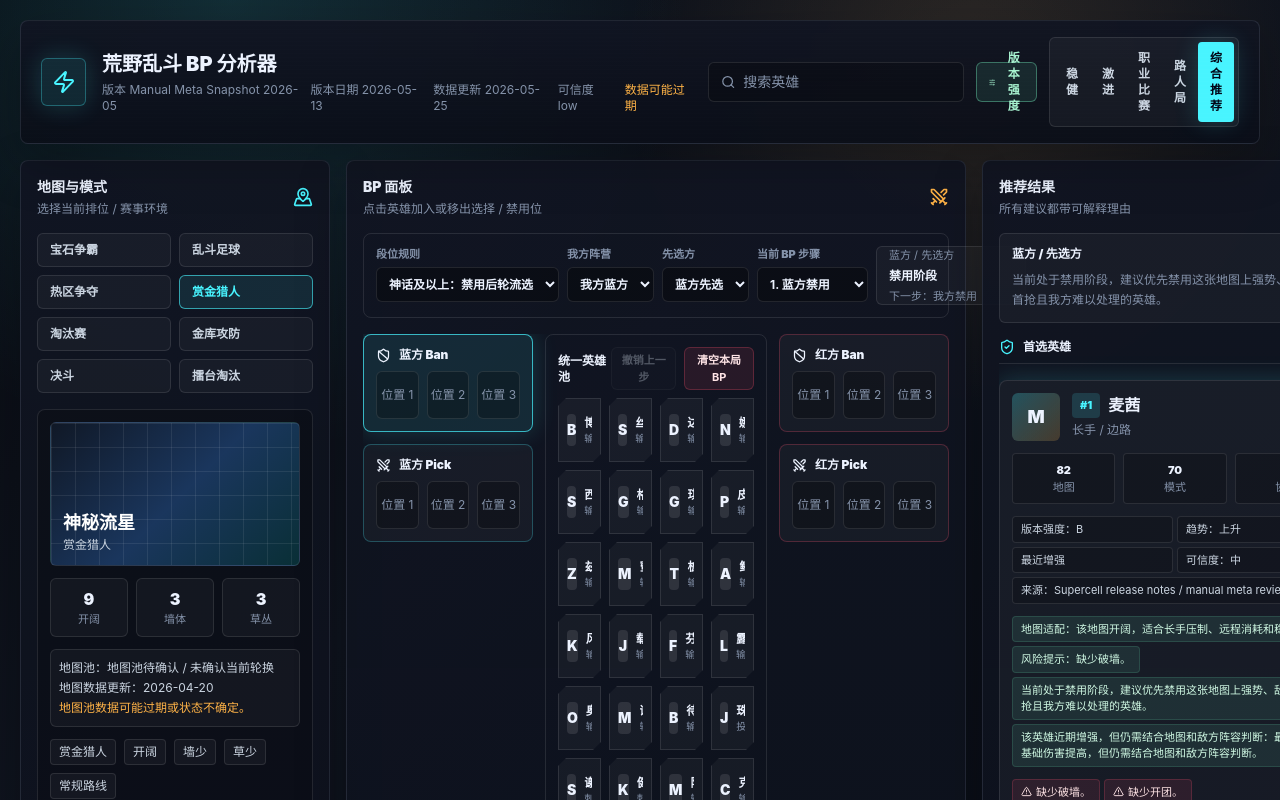
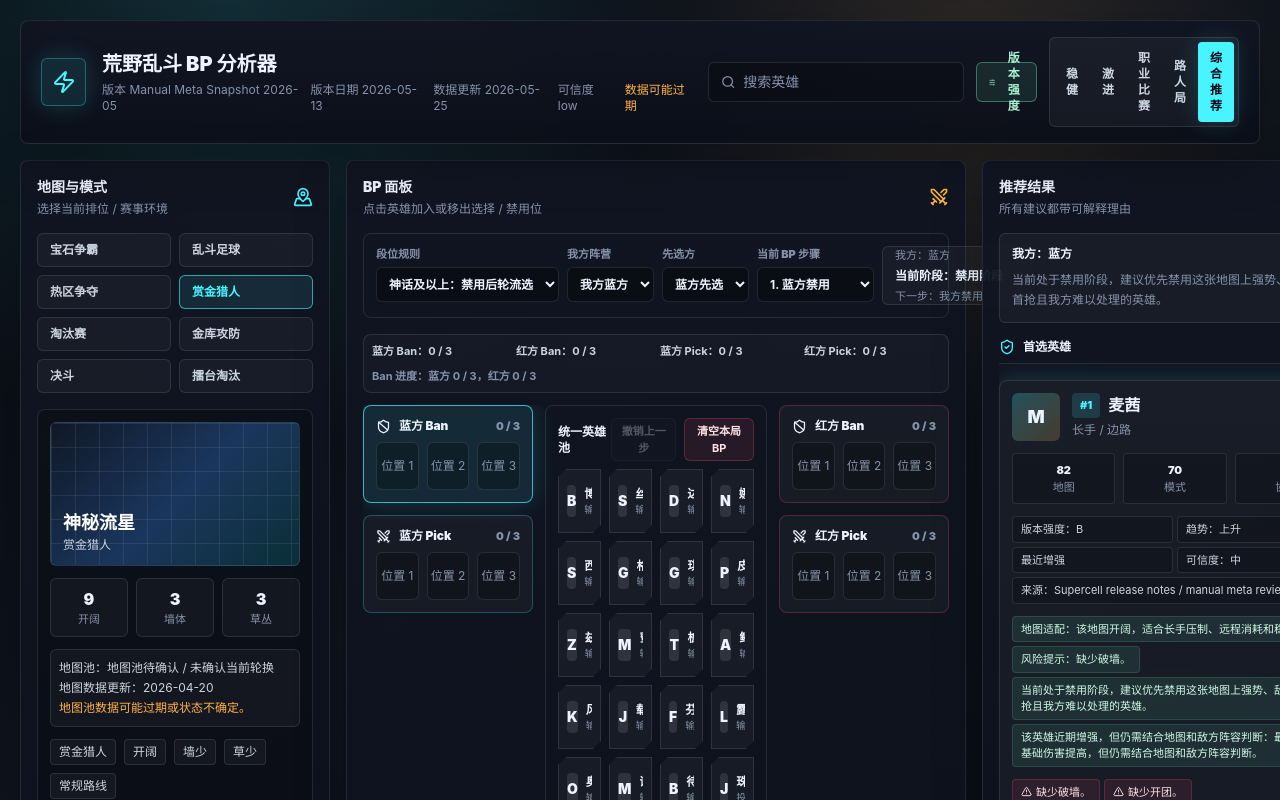
Before and after one commit to Ponder-c/brawl-stars-bp-analyzer, a React (Vite) app: page / in a window 1280 px wide. Shown: the top 800 px of the page. Built offline with nearby package versions, Linux system fonts and the light colour scheme.

Commit message:
fix ban phase before pick flow

```diff
--- a/src/App.tsx
+++ b/src/App.tsx
@@ -1,7 +1,7 @@
 import { useMemo, useState } from 'react';
 import { brawlers, checkDataFreshness, currentVersionMeta, getBrawlerMetaSnapshot, knowledgeBase, maps } from './data';
 import { buildAnalysis, recommendBans, recommendCompositions, recommendCounterPicks, recommendPicks } from './algorithm/recommendations';
-import { normalizeDraftState } from './algorithm/draft';
+import { DEFAULT_BANS_PER_TEAM, normalizeDraftState } from './algorithm/draft';
 import { AnalysisPanel } from './components/AnalysisPanel';
 import { DraftBoard } from './components/DraftBoard';
 import { MapSelector } from './components/MapSelector';
@@ -20,6 +20,7 @@
     rankMode: 'mythic_plus',
     mySide: 'blue',
     firstPickSide: 'blue',
+    bansPerTeam: DEFAULT_BANS_PER_TEAM,
     currentPhase: 'ban',
     currentTeam: 'blue',
     currentStep: 0,
--- a/src/algorithm/draft.ts
+++ b/src/algorithm/draft.ts
@@ -2,12 +2,21 @@
 
 export type DraftTeam = 'blue' | 'red';
 export type DraftStage = 'ban' | 'first_pick' | 'middle_pick' | 'last_pick' | 'complete';
+export const DEFAULT_BANS_PER_TEAM = 3;
+export const PICKS_PER_TEAM = 3;
 
 export interface DraftOrderStep {
   phase: Exclude<DraftPhase, 'complete'>;
   team: DraftTeam;
+  slot: number;
   pickNumber?: number;
   mode?: 'snake_pick' | 'simultaneous_pick';
+}
+
+export interface CreateDraftOrderOptions {
+  rankMode?: RankMode;
+  firstPickSide?: TeamSide;
+  bansPerTeam?: number;
 }
 
 export interface DraftWeightSet {
@@ -23,36 +32,46 @@
   risk: number;
 }
 
-export function createDraftOrder(rankMode: RankMode = 'mythic_plus', firstPickSide: TeamSide = 'blue'): DraftOrderStep[] {
+export function createDraftOrder({
+  rankMode = 'mythic_plus',
+  firstPickSide = 'blue',
+  bansPerTeam = DEFAULT_BANS_PER_TEAM
+}: CreateDraftOrderOptions = {}): DraftOrderStep[] {
   // Diamond uses bans first, then simultaneous hero picks. Mythic+ uses bans first,
   // then snake picks; firstPickSide is randomly decided by the game for that match.
   const secondPickSide = firstPickSide === 'blue' ? 'red' : 'blue';
+  const banSteps = Array.from({ length: bansPerTeam }, (_, index) => {
+    const slot = index + 1;
+    return [
+      { phase: 'ban' as const, team: 'blue' as const, slot },
+      { phase: 'ban' as const, team: 'red' as const, slot }
+    ];
+  }).flat();
+
   if (rankMode === 'diamond') {
     return [
-      { phase: 'ban', team: 'blue' },
-      { phase: 'ban', team: 'red' },
-      { phase: 'pick', team: 'blue', pickNumber: 1, mode: 'simultaneous_pick' },
-      { phase: 'pick', team: 'blue', pickNumber: 2, mode: 'simultaneous_pick' },
-      { phase: 'pick', team: 'blue', pickNumber: 3, mode: 'simultaneous_pick' },
-      { phase: 'pick', team: 'red', pickNumber: 1, mode: 'simultaneous_pick' },
-      { phase: 'pick', team: 'red', pickNumber: 2, mode: 'simultaneous_pick' },
-      { phase: 'pick', team: 'red', pickNumber: 3, mode: 'simultaneous_pick' }
+      ...banSteps,
+      { phase: 'pick', team: 'blue', slot: 1, pickNumber: 1, mode: 'simultaneous_pick' },
+      { phase: 'pick', team: 'blue', slot: 2, pickNumber: 2, mode: 'simultaneous_pick' },
+      { phase: 'pick', team: 'blue', slot: 3, pickNumber: 3, mode: 'simultaneous_pick' },
+      { phase: 'pick', team: 'red', slot: 1, pickNumber: 1, mode: 'simultaneous_pick' },
+      { phase: 'pick', team: 'red', slot: 2, pickNumber: 2, mode: 'simultaneous_pick' },
+      { phase: 'pick', team: 'red', slot: 3, pickNumber: 3, mode: 'simultaneous_pick' }
     ];
   }
 
   return [
-    { phase: 'ban', team: 'blue' },
-    { phase: 'ban', team: 'red' },
-    { phase: 'pick', team: firstPickSide, pickNumber: 1, mode: 'snake_pick' },
-    { phase: 'pick', team: secondPickSide, pickNumber: 1, mode: 'snake_pick' },
-    { phase: 'pick', team: secondPickSide, pickNumber: 2, mode: 'snake_pick' },
-    { phase: 'pick', team: firstPickSide, pickNumber: 2, mode: 'snake_pick' },
-    { phase: 'pick', team: firstPickSide, pickNumber: 3, mode: 'snake_pick' },
-    { phase: 'pick', team: secondPickSide, pickNumber: 3, mode: 'snake_pick' }
+    ...banSteps,
+    { phase: 'pick', team: firstPickSide, slot: 1, pickNumber: 1, mode: 'snake_pick' },
+    { phase: 'pick', team: secondPickSide, slot: 1, pickNumber: 1, mode: 'snake_pick' },
+    { phase: 'pick', team: secondPickSide, slot: 2, pickNumber: 2, mode: 'snake_pick' },
+    { phase: 'pick', team: firstPickSide, slot: 2, pickNumber: 2, mode: 'snake_pick' },
+    { phase: 'pick', team: firstPickSide, slot: 3, pickNumber: 3, mode: 'snake_pick' },
+    { phase: 'pick', team: secondPickSide, slot: 3, pickNumber: 3, mode: 'snake_pick' }
   ];
 }
 
-export const rankedDraftOrder = createDraftOrder('mythic_plus', 'blue');
+export const rankedDraftOrder = createDraftOrder({ rankMode: 'mythic_plus', firstPickSide: 'blue' });
 
 export const draftWeights: Record<DraftStage, DraftWeightSet> = {
   first_pick: {
@@ -122,11 +141,16 @@
 }
 
 export function sideLabel(side: TeamSide) {
-  return side === 'blue' ? '蓝方 / 先选方' : '红方 / 后选方';
+  return side === 'blue' ? '我方：蓝方' : '我方：红方';
 }
 
-export function getStepInfo(currentStep: number, rankMode: RankMode = 'mythic_plus', firstPickSide: TeamSide = 'blue') {
-  const draftOrder = createDraftOrder(rankMode, firstPickSide);
+export function getStepInfo(
+  currentStep: number,
+  rankMode: RankMode = 'mythic_plus',
+  firstPickSide: TeamSide = 'blue',
+  bansPerTeam: number = DEFAULT_BANS_PER_TEAM
+) {
+  const draftOrder = createDraftOrder({ rankMode, firstPickSide, bansPerTeam });
   const step = clampStep(currentStep, draftOrder);
   return draftOrder[step] ?? null;
 }
@@ -138,10 +162,10 @@
   return isAlly ? 'ally_pick' : 'enemy_pick';
 }
 
-export function getDraftStage(draft: Pick<DraftState, 'currentStep' | 'currentPhase' | 'nextAction' | 'rankMode' | 'firstPickSide'>): DraftStage {
+export function getDraftStage(draft: Pick<DraftState, 'currentStep' | 'currentPhase' | 'nextAction' | 'rankMode' | 'firstPickSide' | 'bansPerTeam'>): DraftStage {
   if (draft.currentPhase === 'complete' || draft.nextAction === 'complete') return 'complete';
   if (draft.currentPhase === 'ban' || draft.nextAction.endsWith('_ban')) return 'ban';
-  const draftOrder = createDraftOrder(draft.rankMode, draft.firstPickSide);
+  const draftOrder = createDraftOrder({ rankMode: draft.rankMode, firstPickSide: draft.firstPickSide, bansPerTeam: draft.bansPerTeam });
   const pickStepsBeforeOrAt = draftOrder.slice(0, clampStep(draft.currentStep, draftOrder) + 1).filter((step) => step.phase === 'pick').length;
   if (pickStepsBeforeOrAt <= 1) return 'first_pick';
   if (pickStepsBeforeOrAt >= 6) return 'last_pick';
@@ -161,12 +185,8 @@
 export function getDraftStageReason(draft: DraftState) {
   const stage = getDraftStage(draft);
   if (stage === 'ban') return '当前处于禁用阶段，建议优先禁用这张地图上强势、敌方可能首抢且我方难以处理的英雄。';
-  if (stage === 'first_pick') return draft.teamSide === 'blue'
-    ? '当前为蓝方先选，推荐优先选择地图适配高、稳定性强、不容易被针对的英雄。'
-    : '当前为红方观察蓝方首选前后的选择，推荐更重视稳健补位，避免过早暴露高风险体系。';
-  if (stage === 'middle_pick') return draft.teamSide === 'red'
-    ? '当前为红方后手选择，敌方已经暴露核心英雄，因此推荐优先考虑 Counter Pick 和阵容补位。'
-    : '当前为蓝方中段选择，需要在地图强势和补位之间平衡，避免阵容被后手克制。';
+  if (stage === 'first_pick') return `${draft.firstPickSide === 'blue' ? '蓝方' : '红方'}先选，推荐优先选择地图适配高、稳定性强、不容易被针对的英雄。`;
+  if (stage === 'middle_pick') return '当前处于中段选择，需要在地图强势、Counter Pick 和阵容补位之间平衡。';
   if (stage === 'last_pick') return '当前接近尾选，可针对敌方完整阵容选择强克制英雄，但需要注意阵容风险。';
   return '当前 BP 已接近完成，推荐以阵容结构和风险修正为主。';
 }
@@ -174,16 +194,26 @@
 export function normalizeDraftState(draft: DraftState): DraftState {
   const rankMode = draft.rankMode ?? 'mythic_plus';
   const firstPickSide = draft.firstPickSide ?? 'blue';
-  const draftOrder = createDraftOrder(rankMode, firstPickSide);
-  const currentStep = clampStep(draft.currentStep ?? 0, draftOrder);
-  const step = getStepInfo(currentStep, rankMode, firstPickSide);
+  const bansPerTeam = draft.bansPerTeam ?? DEFAULT_BANS_PER_TEAM;
+  const draftOrder = createDraftOrder({ rankMode, firstPickSide, bansPerTeam });
+  const requestedStep = clampStep(draft.currentStep ?? 0, draftOrder);
   const mySide = draft.mySide ?? draft.teamSide ?? 'blue';
   const teamSide = mySide;
-  const currentTeam = step?.team ?? draft.currentTeam ?? mySide;
   const bluePicks = draft.bluePicks ?? (teamSide === 'blue' ? draft.allyPicks : draft.enemyPicks) ?? [];
   const redPicks = draft.redPicks ?? (teamSide === 'red' ? draft.allyPicks : draft.enemyPicks) ?? [];
   const blueBans = draft.blueBans ?? (teamSide === 'blue' ? draft.allyBans : draft.enemyBans) ?? [];
   const redBans = draft.redBans ?? (teamSide === 'red' ? draft.allyBans : draft.enemyBans) ?? [];
+  const bansComplete = blueBans.length >= bansPerTeam && redBans.length >= bansPerTeam;
+  const nextIncompleteBanStep = draftOrder.findIndex((draftStep) => {
+    if (draftStep.phase !== 'ban') return false;
+    const bans = draftStep.team === 'blue' ? blueBans : redBans;
+    return bans.length < draftStep.slot;
+  });
+  const currentStep = !bansComplete && nextIncompleteBanStep >= 0
+    ? nextIncompleteBanStep
+    : requestedStep;
+  const step = getStepInfo(currentStep, rankMode, firstPickSide, bansPerTeam);
+  const currentTeam = step?.team ?? draft.currentTeam ?? mySide;
   const currentPhase = step?.phase ?? 'complete';
   const nextAction = getActionForStep(step, mySide);
 
@@ -193,6 +223,7 @@
     rankMode,
     mySide,
     firstPickSide,
+    bansPerTeam,
     currentStep,
     currentPhase,
     currentTeam,
--- a/src/components/DraftBoard.tsx
+++ b/src/components/DraftBoard.tsx
@@ -1,6 +1,6 @@
 import { ShieldBan, Swords } from 'lucide-react';
 import { useState, type ReactNode } from 'react';
-import { createDraftOrder, getActionForStep, getDraftStage, getDraftStageLabel, getStepInfo, normalizeDraftState, sideLabel, updateDraftStep } from '../algorithm/draft';
+import { PICKS_PER_TEAM, createDraftOrder, getActionForStep, getStepInfo, normalizeDraftState, sideLabel, updateDraftStep } from '../algorithm/draft';
 import { getBrawlerDisplayName, zhCN } from '../data/translations';
 import type { Brawler, DraftState, RankMode, TeamSide } from '../types/domain';
 import { BrawlerPicker } from './BrawlerPicker';
@@ -15,18 +15,29 @@
 export function DraftBoard({ brawlers, draft, search, onDraftChange }: Props) {
   const [history, setHistory] = useState<DraftState[]>([]);
   const normalizedDraft = normalizeDraftState(draft);
-  const draftOrder = createDraftOrder(normalizedDraft.rankMode, normalizedDraft.firstPickSide);
+  const draftOrder = createDraftOrder({
+    rankMode: normalizedDraft.rankMode,
+    firstPickSide: normalizedDraft.firstPickSide,
+    bansPerTeam: normalizedDraft.bansPerTeam
+  });
   const usedIds = [...normalizedDraft.bluePicks, ...normalizedDraft.redPicks, ...normalizedDraft.blueBans, ...normalizedDraft.redBans];
-  const stepInfo = getStepInfo(normalizedDraft.currentStep, normalizedDraft.rankMode, normalizedDraft.firstPickSide);
-  const draftStage = getDraftStage(normalizedDraft);
+  const stepInfo = getStepInfo(normalizedDraft.currentStep, normalizedDraft.rankMode, normalizedDraft.firstPickSide, normalizedDraft.bansPerTeam);
   const activeTeam = stepInfo ? normalizedDraft.currentTeam : null;
   const activePhase = stepInfo ? normalizedDraft.currentPhase : null;
   const activeSideKey = stepInfo ? getTeamListKey(stepInfo.team, stepInfo.phase) : null;
   const activeList = activeSideKey ? normalizedDraft[activeSideKey] : [];
-  const poolDisabledIds = stepInfo && activeList.length < 3 ? usedIds : brawlers.map((brawler) => brawler.id);
+  const activeLimit = activePhase === 'ban' ? normalizedDraft.bansPerTeam : PICKS_PER_TEAM;
+  const poolDisabledIds = stepInfo && activeList.length < activeLimit ? usedIds : brawlers.map((brawler) => brawler.id);
+  const bansComplete = normalizedDraft.blueBans.length >= normalizedDraft.bansPerTeam && normalizedDraft.redBans.length >= normalizedDraft.bansPerTeam;
+  const phaseHint = normalizedDraft.currentPhase === 'ban'
+    ? `Ban 进度：蓝方 ${normalizedDraft.blueBans.length} / ${normalizedDraft.bansPerTeam}，红方 ${normalizedDraft.redBans.length} / ${normalizedDraft.bansPerTeam}`
+    : normalizedDraft.currentPhase === 'pick'
+      ? 'Ban 已完成，进入 Pick 阶段'
+      : 'BP 已完成';
 
   const handlePoolToggle = (id: string) => {
-    if (!stepInfo || !activeSideKey || usedIds.includes(id) || activeList.length >= 3) return;
+    if (!stepInfo || !activeSideKey || usedIds.includes(id) || activeList.length >= activeLimit) return;
+    if (normalizedDraft.currentPhase === 'pick' && !bansComplete) return;
     setHistory((current) => [...current, normalizedDraft]);
     onDraftChange(normalizeDraftState({ ...normalizedDraft, [activeSideKey]: [...activeList, id], currentStep: normalizedDraft.currentStep + 1 }));
   };
@@ -46,6 +57,8 @@
     onDraftChange(
       normalizeDraftState({
         ...normalizedDraft,
+        currentPhase: 'ban',
+        currentTeam: 'blue',
         currentStep: 0,
         blueBans: [],
         redBans: [],
@@ -120,15 +133,23 @@
         </label>
         <div className="flex min-w-[150px] flex-col justify-center rounded-md border border-white/10 bg-white/[0.035] px-3">
           <span className="text-[11px] text-muted">{sideLabel(normalizedDraft.teamSide)}</span>
-          <span className="mt-1 text-xs font-black text-ink">{getDraftStageLabel(draftStage)}</span>
+          <span className="mt-1 text-xs font-black text-ink">当前阶段：{formatPhase(normalizedDraft.currentPhase)}</span>
           <span className="mt-1 text-[11px] text-muted">{formatAction(getActionForStep(stepInfo, normalizedDraft.teamSide))}</span>
         </div>
       </div>
 
+      <div className="mb-3 grid grid-cols-4 gap-2 rounded-lg border border-white/10 bg-white/[0.025] p-2 text-[11px] font-bold text-slate-300">
+        <span>蓝方 Ban：{normalizedDraft.blueBans.length} / {normalizedDraft.bansPerTeam}</span>
+        <span>红方 Ban：{normalizedDraft.redBans.length} / {normalizedDraft.bansPerTeam}</span>
+        <span>蓝方 Pick：{normalizedDraft.bluePicks.length} / {PICKS_PER_TEAM}</span>
+        <span>红方 Pick：{normalizedDraft.redPicks.length} / {PICKS_PER_TEAM}</span>
+        <span className="col-span-4 text-muted">{phaseHint}</span>
+      </div>
+
       <div className="grid min-h-0 flex-1 grid-cols-[170px_minmax(0,1fr)_170px] gap-3 overflow-hidden">
         <div className="flex min-h-0 flex-col gap-3">
-          <SlotGroup title="蓝方 Ban" icon={<ShieldBan size={15} />} tone="cyan" ids={normalizedDraft.blueBans} brawlers={brawlers} active={activeTeam === 'blue' && activePhase === 'ban'} />
-          <SlotGroup title="蓝方 Pick" icon={<Swords size={15} />} tone="cyan" ids={normalizedDraft.bluePicks} brawlers={brawlers} active={activeTeam === 'blue' && activePhase === 'pick'} />
+          <SlotGroup title="蓝方 Ban" icon={<ShieldBan size={15} />} tone="cyan" ids={normalizedDraft.blueBans} brawlers={brawlers} limit={normalizedDraft.bansPerTeam} active={activeTeam === 'blue' && activePhase === 'ban'} />
+          <SlotGroup title="蓝方 Pick" icon={<Swords size={15} />} tone="cyan" ids={normalizedDraft.bluePicks} brawlers={brawlers} limit={PICKS_PER_TEAM} active={activeTeam === 'blue' && activePhase === 'pick'} />
         </div>
 
         <div className="min-h-0 overflow-auto rounded-lg border border-white/10 bg-black/18 p-3">
@@ -151,8 +172,8 @@
         </div>
 
         <div className="flex min-h-0 flex-col gap-3">
-          <SlotGroup title="红方 Ban" icon={<ShieldBan size={15} />} tone="red" ids={normalizedDraft.redBans} brawlers={brawlers} active={activeTeam === 'red' && activePhase === 'ban'} />
-          <SlotGroup title="红方 Pick" icon={<Swords size={15} />} tone="red" ids={normalizedDraft.redPicks} brawlers={brawlers} active={activeTeam === 'red' && activePhase === 'pick'} />
+          <SlotGroup title="红方 Ban" icon={<ShieldBan size={15} />} tone="red" ids={normalizedDraft.redBans} brawlers={brawlers} limit={normalizedDraft.bansPerTeam} active={activeTeam === 'red' && activePhase === 'ban'} />
+          <SlotGroup title="红方 Pick" icon={<Swords size={15} />} tone="red" ids={normalizedDraft.redPicks} brawlers={brawlers} limit={PICKS_PER_TEAM} active={activeTeam === 'red' && activePhase === 'pick'} />
         </div>
       </div>
     </section>
@@ -174,17 +195,28 @@
   }[action];
 }
 
-function SlotGroup({ title, icon, tone, ids, brawlers, active = false }: { title: string; icon: ReactNode; tone: 'cyan' | 'red'; ids: string[]; brawlers: Brawler[]; active?: boolean }) {
+function formatPhase(phase: DraftState['currentPhase']) {
+  return {
+    ban: '禁用阶段',
+    pick: '选择阶段',
+    complete: 'BP 完成'
+  }[phase];
+}
+
+function SlotGroup({ title, icon, tone, ids, brawlers, limit, active = false }: { title: string; icon: ReactNode; tone: 'cyan' | 'red'; ids: string[]; brawlers: Brawler[]; limit: number; active?: boolean }) {
   const border = tone === 'cyan' ? 'border-neon/25' : 'border-danger/25';
   const activeClass = tone === 'cyan' ? 'border-neon/70 bg-neon/10 shadow-glow' : 'border-danger/70 bg-danger/10';
   return (
     <div className={`rounded-lg border ${active ? activeClass : `${border} bg-white/[0.035]`} p-3`}>
-      <div className="mb-2 flex items-center gap-2 text-xs font-black text-ink">
-        {icon}
-        {title}
+      <div className="mb-2 flex items-center justify-between gap-2 text-xs font-black text-ink">
+        <span className="flex items-center gap-2">
+          {icon}
+          {title}
+        </span>
+        <span className="text-[11px] text-muted">{ids.length} / {limit}</span>
       </div>
       <div className="grid grid-cols-3 gap-2">
-        {[0, 1, 2].map((index) => {
+        {Array.from({ length: limit }, (_, index) => {
           const brawler = brawlers.find((item) => item.id === ids[index]);
           return (
             <div key={index} className="flex h-12 items-center justify-center rounded-md border border-white/10 bg-black/25 text-xs text-muted">
--- a/src/types/domain.ts
+++ b/src/types/domain.ts
@@ -202,6 +202,7 @@
   rankMode: RankMode;
   mySide: TeamSide;
   firstPickSide: TeamSide;
+  bansPerTeam: number;
   currentPhase: DraftPhase;
   currentTeam: TeamSide;
   currentStep: number;
```
